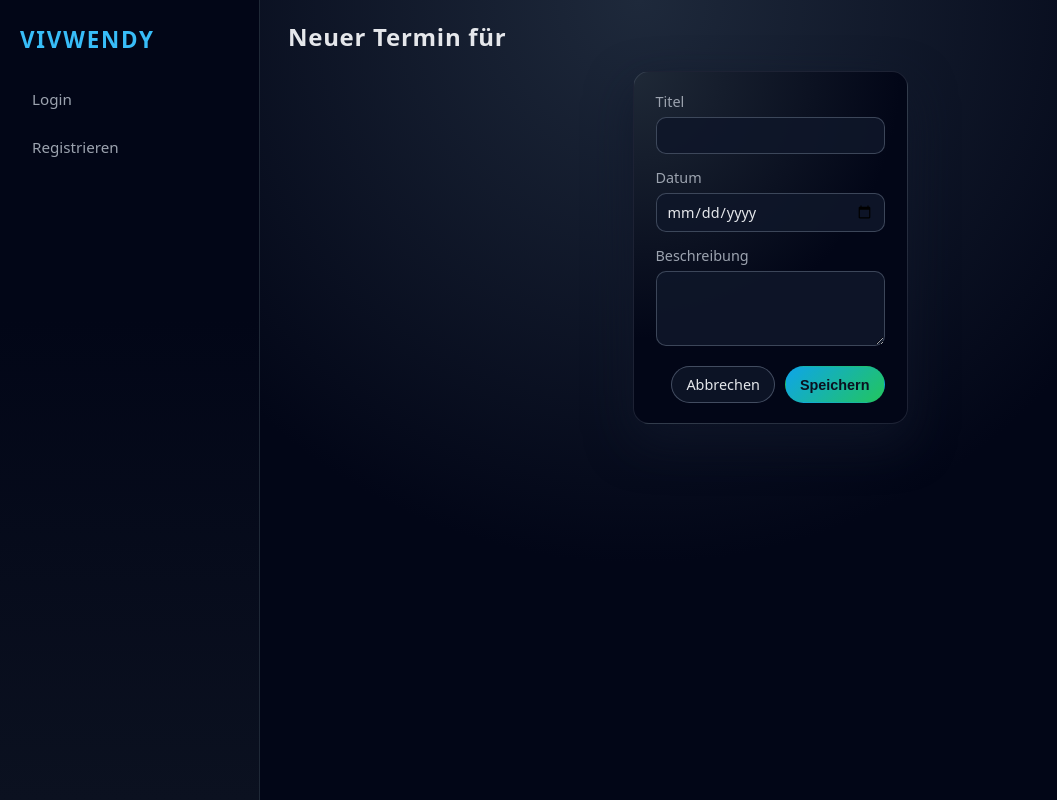
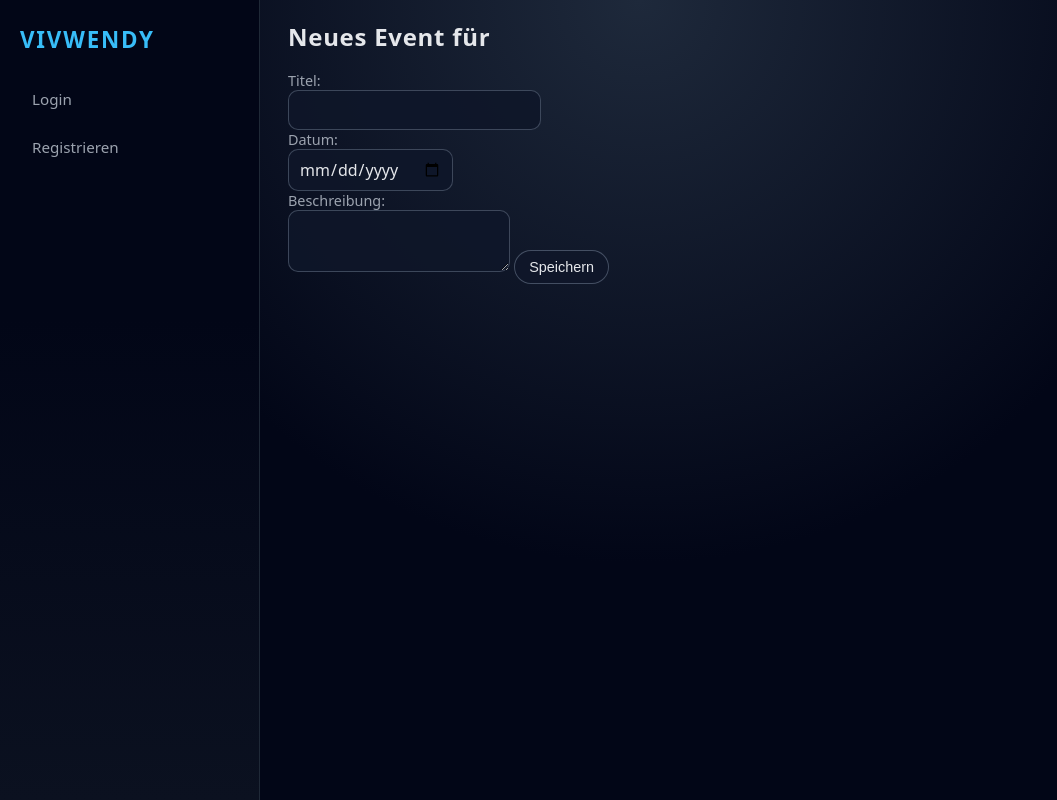
Before and after one commit to luki2005/vivendy, a Flask app: template templates/event_new.html in a window 1280 px wide. Shown: the whole page, without its empty margins (0-1057 px from the left). Run offline with Flask 3, Linux system fonts and the light colour scheme; the template is opened without the code that fills it, so the values that code supplies are empty.

Commit message:
Update event_new.html

```diff
--- a/templates/event_new.html
+++ b/templates/event_new.html
@@ -1,25 +1,18 @@
 {% extends "base.html" %}
-
-{% block title %}Neuer Termin – Vivwendy{% endblock %}
-{% block header %}Neuer Termin für {{ person.name }}{% endblock %}
+{% block title %}Neues Event{% endblock %}
+{% block header %}Neues Event für {{ person.name }}{% endblock %}
 
 {% block content %}
-  <form class="form-card" method="post">
-    <label> Titel
-      <input type="text" name="titel" required>
-    </label>
+<form method="post" class="form-box">
+  <label>Titel:</label>
+  <input type="text" name="titel" required>
 
-    <label> Datum
-      <input type="date" name="datum" required>
-    </label>
+  <label>Datum:</label>
+  <input type="date" name="datum" required>
 
-    <label> Beschreibung
-      <textarea name="beschreibung" rows="3"></textarea>
-    </label>
+  <label>Beschreibung:</label>
+  <textarea name="beschreibung"></textarea>
 
-    <div class="form-actions">
-      <a class="btn" href="{{ url_for('person_detail', person_id=person.id) }}">Abbrechen</a>
-      <button class="btn primary" type="submit">Speichern</button>
-    </div>
-  </form>
+  <button class="btn">Speichern</button>
+</form>
 {% endblock %}
```
